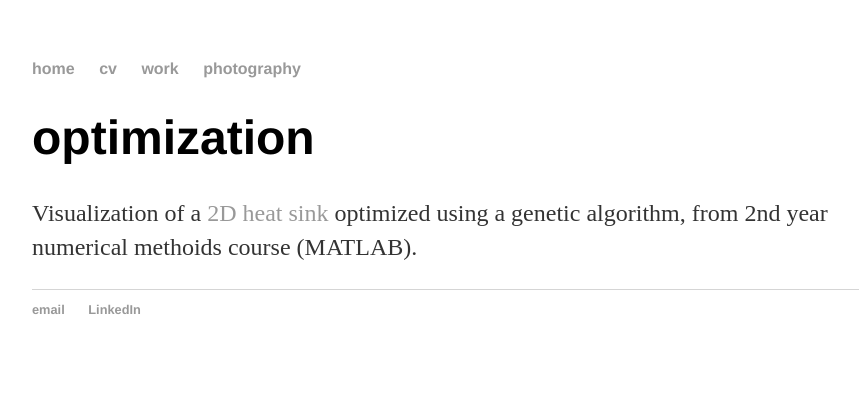
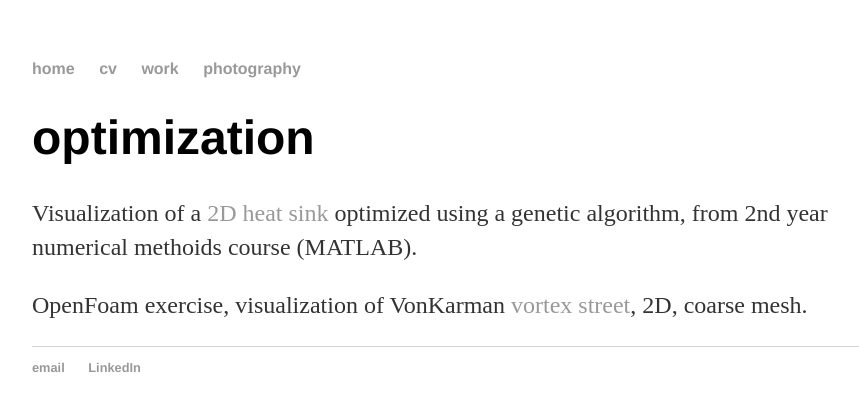
Before and after one commit to LurkingH0rr0r/LurkingH0rr0r.github.io, a Jekyll site: the page built from _posts/2019-09-04-optimization.md, in a window 1280 px wide. Shown: the top 411 px of the page, without its empty margins (160-1019 px from the left). Built offline with Jekyll 4.4.1, drawn with Linux system fonts in a browser that asks for light colours.

Commit message:
Update 2019-09-04-optimization.md

```diff
--- a/_posts/2019-09-04-optimization.md
+++ b/_posts/2019-09-04-optimization.md
@@ -4,3 +4,5 @@ title: "optimization"
 date: 2019-09-04
 ---
 Visualization of a [2D heat sink](https://docs.google.com/viewer?url=https://github.com/Patrick-Shorey/Patrick-Shorey.github.io/raw/master/pdfs/heatsink.pdf) optimized using a genetic algorithm, from 2nd year numerical methoids course (MATLAB).
+
+OpenFoam exercise, visualization of VonKarman [vortex street](https://docs.google.com/viewer?url=https://github.com/Patrick-Shorey/Patrick-Shorey.github.io/raw/master/pdfs/vortexStreet_CoarseMesh_OpenFoam.pdf), 2D, coarse mesh.
```
